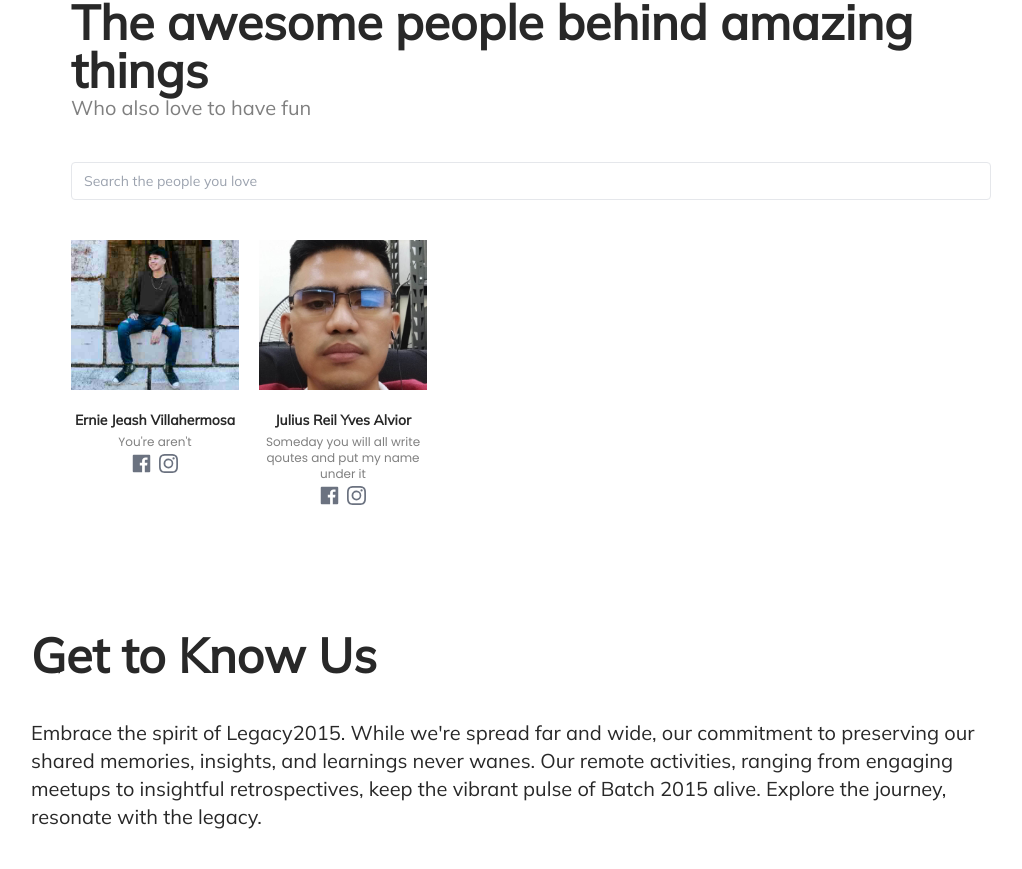
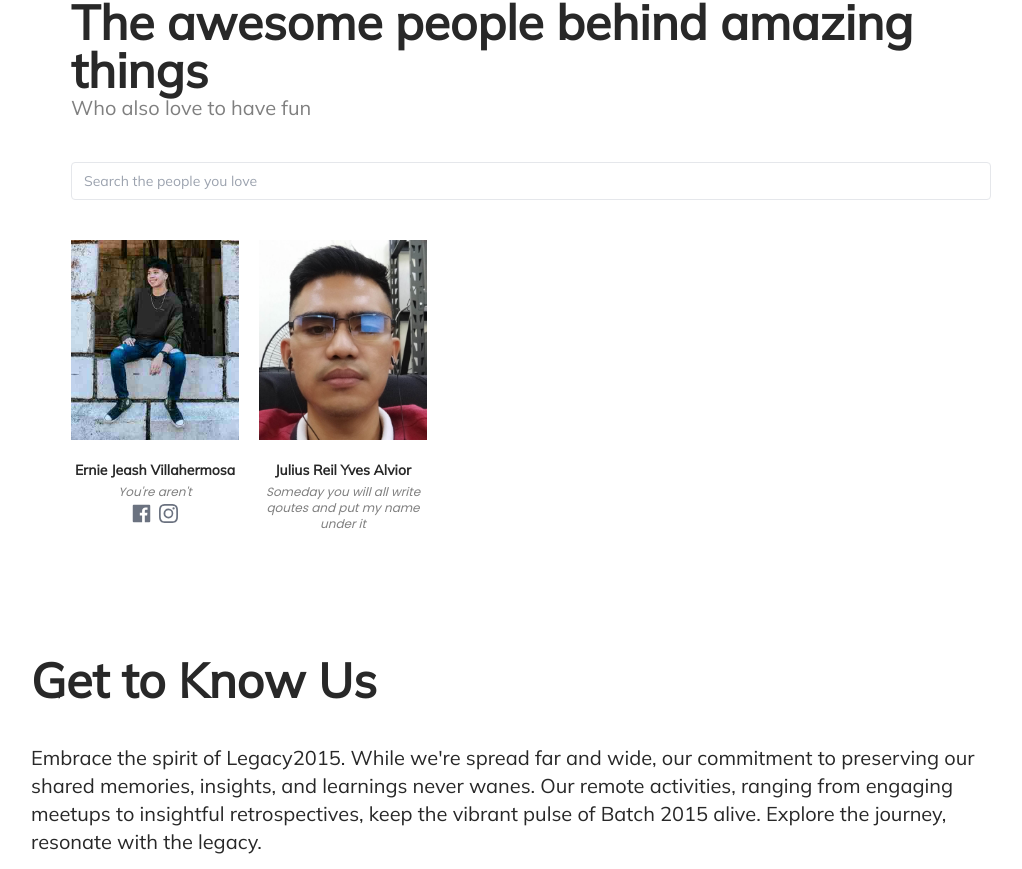
Before and after one commit to KarmaBlackshaw/tnhs-directory, a Nuxt app: page / in a window 1280 px wide. Shown: the part 2734-3603 px from the top of the page, without its empty margins (109-1131 px from the left). Built offline with nearby package versions, Linux system fonts and the light colour scheme; a web font is replaced by a local one.

Commit message:
chore: change background image

```diff
--- a/components/home/team.vue
+++ b/components/home/team.vue
@@ -29,11 +29,7 @@ const users = [
   {
     name: 'Julius Reil Yves Alvior',
     description: 'Someday you will all write qoutes and put my name under it',
-    thumbnail: thumbnailMap['alviour-julius.jpg'],
-    socials: [
-      { type: 'facebook', url: 'https://www.facebook.com/KarmaBlackshaw/' },
-      { type: 'instagram', url: 'https://www.instagram.com/karmablackshaw/?hl=en' }
-    ]
+    thumbnail: thumbnailMap['alviour-julius.jpg']
   }
 ]
 
@@ -92,16 +88,21 @@ const usersFiltered = computed(() => {
         <div
           v-for="(user, userKey) in usersFiltered"
           :key="userKey"
-          class="flex sm:flex-col gap-5 flex-wrap"
+          class="flex flex-col gap-5 flex-wrap"
           data-aos="zoom-out-up"
           :data-aos-delay="200 * ethoKey"
         >
-          <div class="overflow-hidden max-h-[150px] flex items-center">
-            <img
-              class="shrink-0 w-full h-auto hover:scale-125 transition"
-              :src="user.thumbnail"
-              alt=""
-            >
+          <div
+            class="
+              overflow-hidden
+              h-[200px]
+              flex items-center
+              bg-cover bg-center
+            "
+            :style="{
+              backgroundImage: `url(${user.thumbnail})`
+            }"
+          >
           </div>
 
           <div class="flex-1 sm:flex sm:flex-col gap-1 text-center">
@@ -109,7 +110,7 @@ const usersFiltered = computed(() => {
               {{ user.name }}
             </h1>
 
-            <h2 class="text-xs text-black/50 font-poppins">
+            <h2 class="text-xs text-black/50 font-poppins italic">
               {{ user.description }}
             </h2>
 
```
